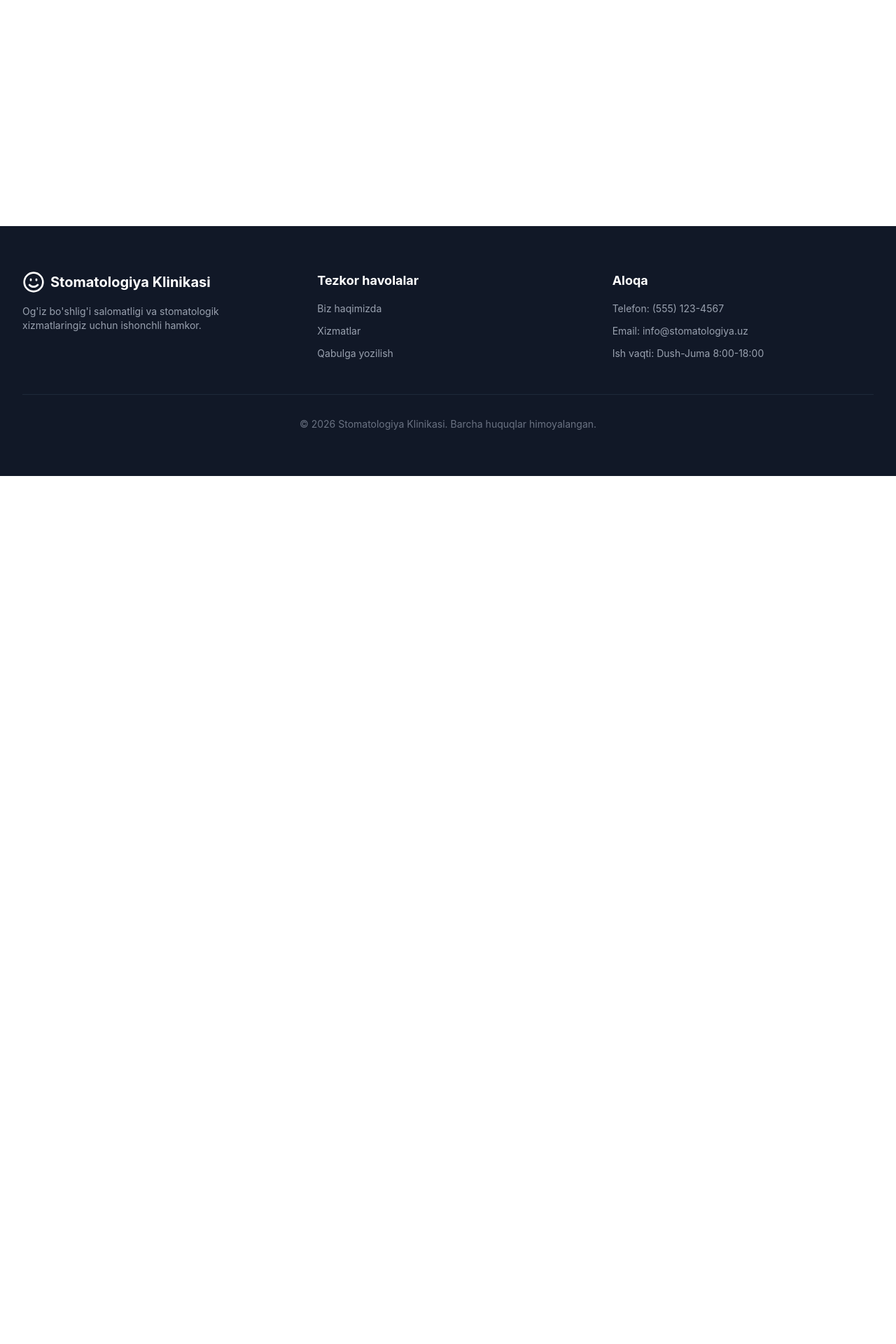
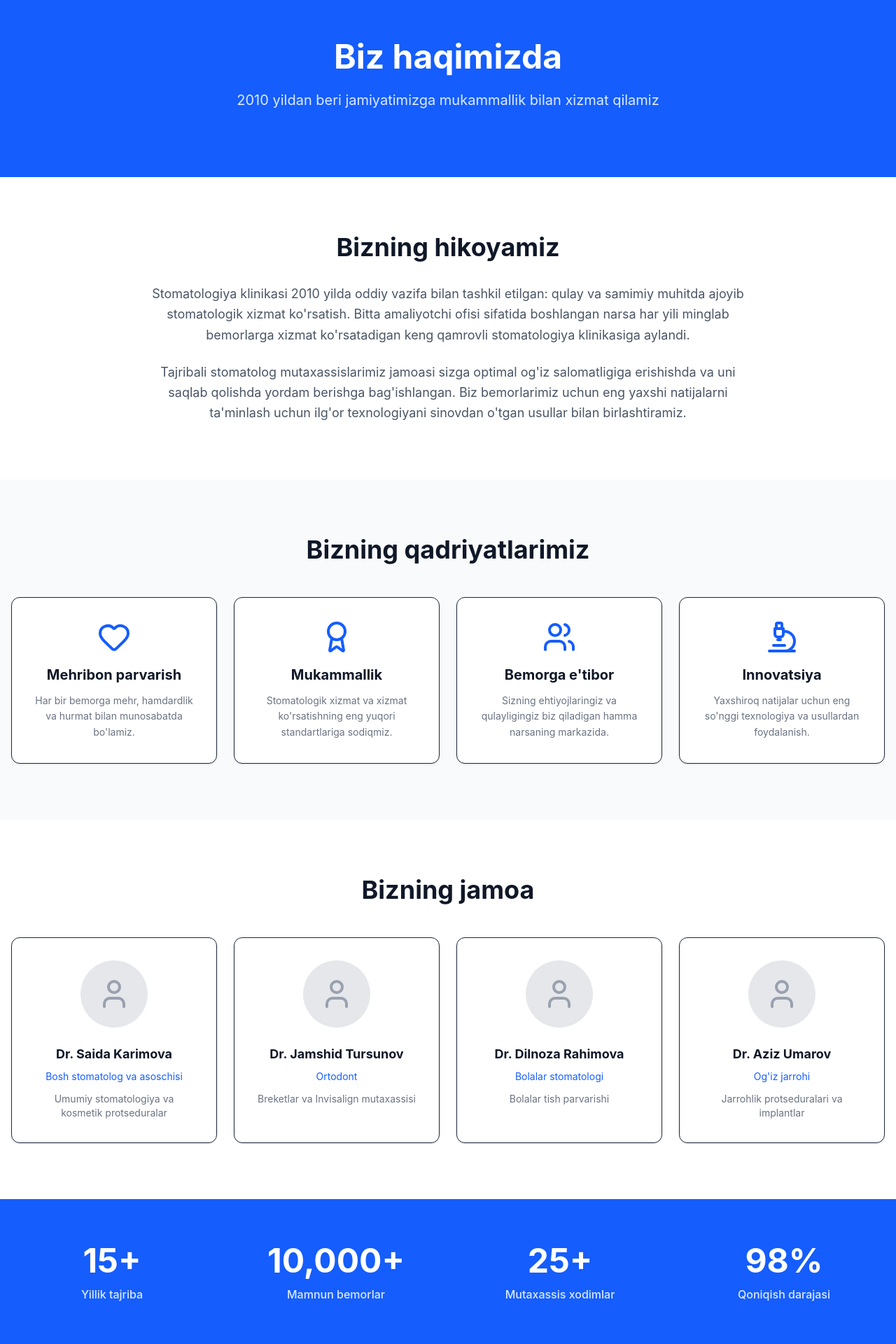
Before and after one commit to webdunyosi/stomatologiya, a React (Vite) app: page /biz-haqimizda in a window 1280 px wide. Shown: the part 120-2040 px from the top of the page at 70% size. Before the commit the page ends 800 px from the top, so only its background shows below. Built offline with nearby package versions, Linux system fonts and the light colour scheme.

Commit message:
added about

```diff
--- a/src/App.jsx
+++ b/src/App.jsx
@@ -1,7 +1,8 @@
-import { BrowserRouter as Router, Routes, Route } from 'react-router-dom';
-import Header from './components/Header';
-import Footer from './components/Footer';
-import Home from './pages/Home';
+import { BrowserRouter as Router, Routes, Route } from "react-router-dom"
+import Header from "./components/Header"
+import Footer from "./components/Footer"
+import Home from "./pages/Home"
+import About from "./pages/About" // Shu qatorni qo'shasiz
 
 function App() {
   return (
@@ -11,12 +12,14 @@ function App() {
         <main className="flex-grow">
           <Routes>
             <Route path="/" element={<Home />} />
+            <Route path="/biz-haqimizda" element={<About />} />{" "}
+            {/* Va shu qatorni qo'shasiz */}
           </Routes>
         </main>
         <Footer />
       </div>
     </Router>
-  );
+  )
 }
 
-export default App;
+export default App
--- /dev/null
+++ b/src/pages/About.tsx
@@ -0,0 +1,168 @@
+import { Heart, Award, Users, Microscope, User } from 'lucide-react';
+
+const About = () => {
+  return (
+    <div className="w-full font-sans">
+
+      {/* 1. Hero Qismi */}
+      <section className="bg-blue-600 text-white py-24 px-4 text-center">
+        <div className="max-w-4xl mx-auto">
+          <h1 className="text-4xl md:text-5xl font-bold mb-6">
+            Biz haqimizda
+          </h1>
+          <p className="text-lg md:text-xl text-blue-100">
+            2010 yildan beri jamiyatimizga mukammallik bilan xizmat qilamiz
+          </p>
+        </div>
+      </section>
+
+      {/* 2. Bizning hikoyamiz */}
+      <section className="py-20 px-4 max-w-4xl mx-auto text-center">
+        <h2 className="text-3xl md:text-4xl font-bold mb-8 text-gray-900">
+          Bizning hikoyamiz
+        </h2>
+        <div className="space-y-6 text-gray-600 text-lg leading-relaxed">
+          <p>
+            Stomatologiya klinikasi 2010 yilda oddiy vazifa bilan tashkil etilgan: qulay va samimiy muhitda ajoyib
+            stomatologik xizmat ko'rsatish. Bitta amaliyotchi ofisi sifatida boshlangan narsa har yili minglab bemorlarga
+            xizmat ko'rsatadigan keng qamrovli stomatologiya klinikasiga aylandi.
+          </p>
+          <p>
+            Tajribali stomatolog mutaxassislarimiz jamoasi sizga optimal og'iz salomatligiga erishishda va uni saqlab
+            qolishda yordam berishga bag'ishlangan. Biz bemorlarimiz uchun eng yaxshi natijalarni ta'minlash uchun
+            ilg'or texnologiyani sinovdan o'tgan usullar bilan birlashtiramiz.
+          </p>
+        </div>
+      </section>
+
+      {/* 3. Bizning qadriyatlarimiz */}
+      <section className="py-20 bg-gray-50 px-4">
+        <div className="max-w-7xl mx-auto">
+          <h2 className="text-3xl md:text-4xl font-bold text-center mb-12 text-gray-900">
+            Bizning qadriyatlarimiz
+          </h2>
+
+          <div className="grid grid-cols-1 md:grid-cols-2 lg:grid-cols-4 gap-6">
+            {/* Card 1 */}
+            <div className="bg-white border rounded-xl p-8 text-center shadow-sm hover:shadow-md transition">
+              <div className="flex justify-center mb-4">
+                <Heart className="w-12 h-12 text-blue-600" />
+              </div>
+              <h3 className="font-bold text-xl mb-3 text-gray-900">Mehribon parvarish</h3>
+              <p className="text-gray-500 text-sm leading-relaxed">
+                Har bir bemorga mehr, hamdardlik va hurmat bilan munosabatda bo'lamiz.
+              </p>
+            </div>
+
+            {/* Card 2 */}
+            <div className="bg-white border rounded-xl p-8 text-center shadow-sm hover:shadow-md transition">
+              <div className="flex justify-center mb-4">
+                <Award className="w-12 h-12 text-blue-600" />
+              </div>
+              <h3 className="font-bold text-xl mb-3 text-gray-900">Mukammallik</h3>
+              <p className="text-gray-500 text-sm leading-relaxed">
+                Stomatologik xizmat va xizmat ko'rsatishning eng yuqori standartlariga sodiqmiz.
+              </p>
+            </div>
+
+            {/* Card 3 */}
+            <div className="bg-white border rounded-xl p-8 text-center shadow-sm hover:shadow-md transition">
+              <div className="flex justify-center mb-4">
+                <Users className="w-12 h-12 text-blue-600" />
+              </div>
+              <h3 className="font-bold text-xl mb-3 text-gray-900">Bemorga e'tibor</h3>
+              <p className="text-gray-500 text-sm leading-relaxed">
+                Sizning ehtiyojlaringiz va qulayligingiz biz qiladigan hamma narsaning markazida.
+              </p>
+            </div>
+
+            {/* Card 4 */}
+            <div className="bg-white border rounded-xl p-8 text-center shadow-sm hover:shadow-md transition">
+              <div className="flex justify-center mb-4">
+                <Microscope className="w-12 h-12 text-blue-600" />
+              </div>
+              <h3 className="font-bold text-xl mb-3 text-gray-900">Innovatsiya</h3>
+              <p className="text-gray-500 text-sm leading-relaxed">
+                Yaxshiroq natijalar uchun eng so'nggi texnologiya va usullardan foydalanish.
+              </p>
+            </div>
+          </div>
+        </div>
+      </section>
+
+      {/* 4. Bizning jamoa */}
+      <section className="py-20 px-4 max-w-7xl mx-auto">
+        <h2 className="text-3xl md:text-4xl font-bold text-center mb-12 text-gray-900">
+          Bizning jamoa
+        </h2>
+
+        <div className="grid grid-cols-1 md:grid-cols-2 lg:grid-cols-4 gap-6">
+          {/* Team Member 1 */}
+          <div className="bg-white border rounded-xl p-8 text-center shadow-sm hover:shadow-md transition">
+            <div className="w-24 h-24 bg-gray-200 rounded-full mx-auto flex items-center justify-center mb-6 text-gray-400">
+              <User size={48} />
+            </div>
+            <h3 className="font-bold text-lg text-gray-900">Dr. Saida Karimova</h3>
+            <p className="text-blue-600 text-sm my-2">Bosh stomatolog va asoschisi</p>
+            <p className="text-gray-500 text-sm mt-3">Umumiy stomatologiya va kosmetik protseduralar</p>
+          </div>
+
+          {/* Team Member 2 */}
+          <div className="bg-white border rounded-xl p-8 text-center shadow-sm hover:shadow-md transition">
+            <div className="w-24 h-24 bg-gray-200 rounded-full mx-auto flex items-center justify-center mb-6 text-gray-400">
+              <User size={48} />
+            </div>
+            <h3 className="font-bold text-lg text-gray-900">Dr. Jamshid Tursunov</h3>
+            <p className="text-blue-600 text-sm my-2">Ortodont</p>
+            <p className="text-gray-500 text-sm mt-3">Breketlar va Invisalign mutaxassisi</p>
+          </div>
+
+          {/* Team Member 3 */}
+          <div className="bg-white border rounded-xl p-8 text-center shadow-sm hover:shadow-md transition">
+            <div className="w-24 h-24 bg-gray-200 rounded-full mx-auto flex items-center justify-center mb-6 text-gray-400">
+              <User size={48} />
+            </div>
+            <h3 className="font-bold text-lg text-gray-900">Dr. Dilnoza Rahimova</h3>
+            <p className="text-blue-600 text-sm my-2">Bolalar stomatologi</p>
+            <p className="text-gray-500 text-sm mt-3">Bolalar tish parvarishi</p>
+          </div>
+
+          {/* Team Member 4 */}
+          <div className="bg-white border rounded-xl p-8 text-center shadow-sm hover:shadow-md transition">
+            <div className="w-24 h-24 bg-gray-200 rounded-full mx-auto flex items-center justify-center mb-6 text-gray-400">
+              <User size={48} />
+            </div>
+            <h3 className="font-bold text-lg text-gray-900">Dr. Aziz Umarov</h3>
+            <p className="text-blue-600 text-sm my-2">Og'iz jarrohi</p>
+            <p className="text-gray-500 text-sm mt-3">Jarrohlik protseduralari va implantlar</p>
+          </div>
+        </div>
+      </section>
+
+      {/* 5. Statistika qismi */}
+      <section className="bg-blue-600 text-white py-16 px-4">
+        <div className="max-w-7xl mx-auto grid grid-cols-2 md:grid-cols-4 gap-8 text-center">
+          <div>
+            <div className="text-4xl md:text-5xl font-bold mb-3">15+</div>
+            <div className="text-blue-100 font-medium">Yillik tajriba</div>
+          </div>
+          <div>
+            <div className="text-4xl md:text-5xl font-bold mb-3">10,000+</div>
+            <div className="text-blue-100 font-medium">Mamnun bemorlar</div>
+          </div>
+          <div>
+            <div className="text-4xl md:text-5xl font-bold mb-3">25+</div>
+            <div className="text-blue-100 font-medium">Mutaxassis xodimlar</div>
+          </div>
+          <div>
+            <div className="text-4xl md:text-5xl font-bold mb-3">98%</div>
+            <div className="text-blue-100 font-medium">Qoniqish darajasi</div>
+          </div>
+        </div>
+      </section>
+
+    </div>
+  );
+};
+
+export default About;
```
